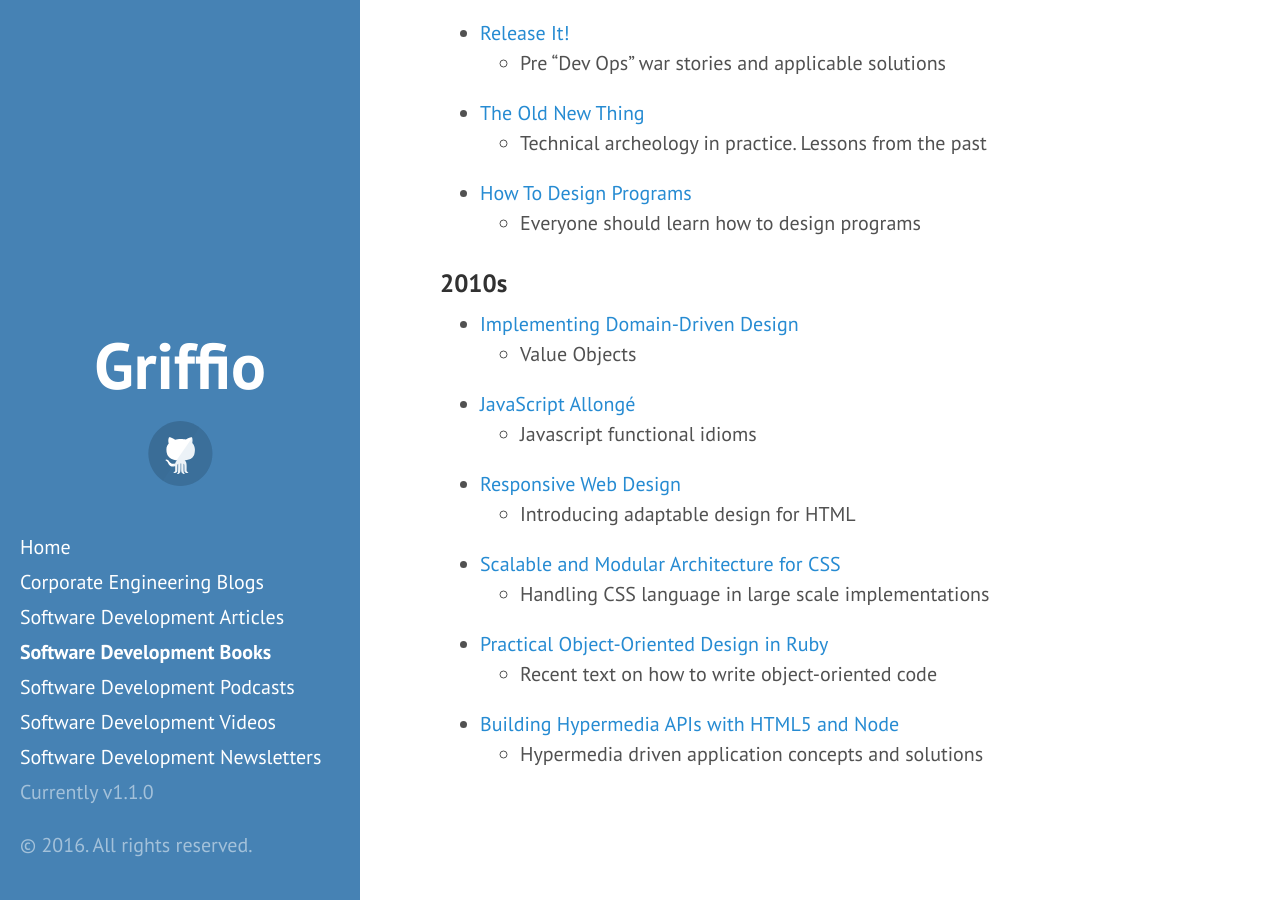
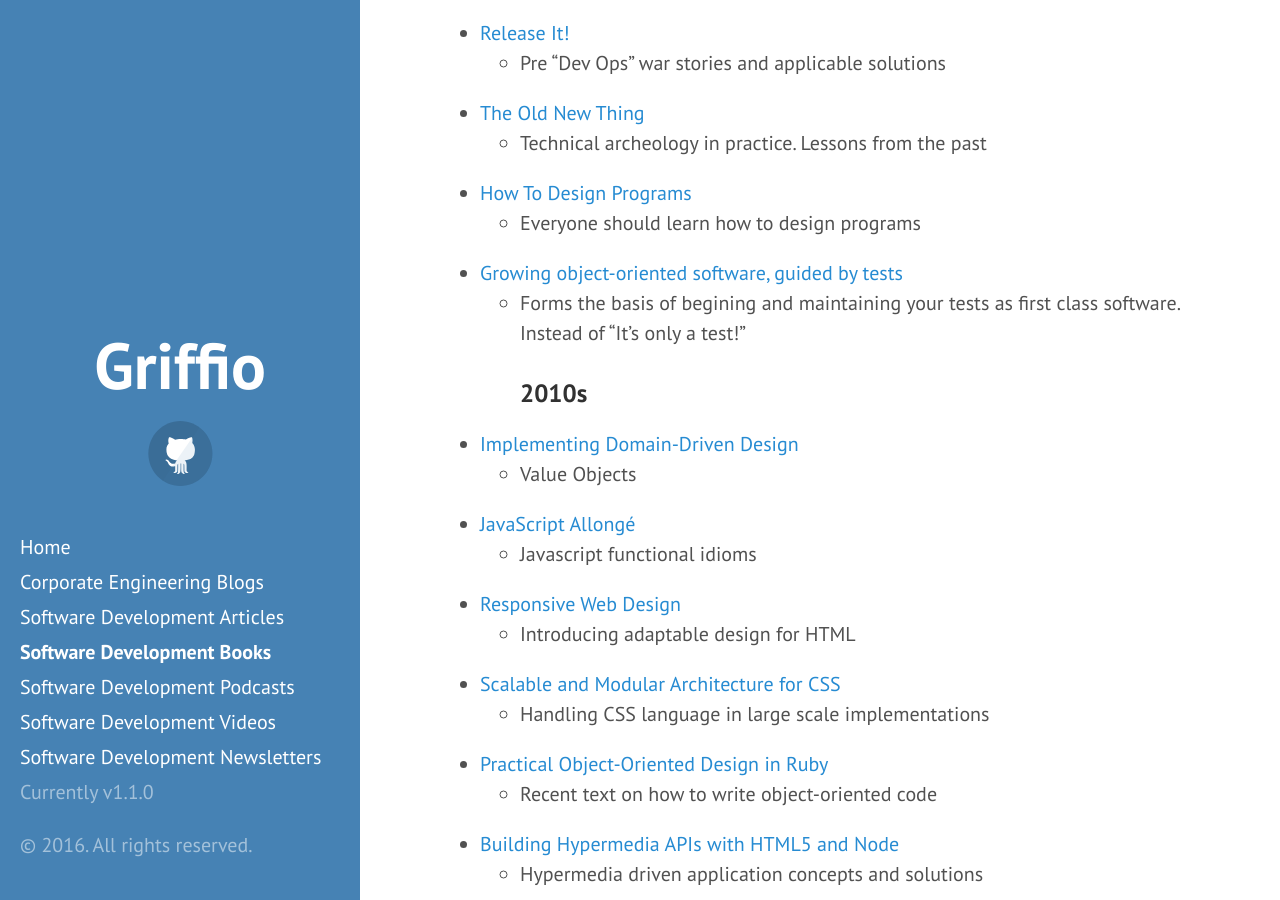
Before and after one commit to griffio/griffio.github.io, a Jekyll site: the page built from tech-books.md, in a window 1280 px wide and 900 px high, scrolled down 1501 px. Built offline with Jekyll 4.4.1, drawn with Linux system fonts in a browser that asks for light colours; some web fonts are replaced.

Commit message:
Update tech-books.md

```diff
--- a/tech-books.md
+++ b/tech-books.md
@@ -50,7 +50,8 @@
   - Technical archeology in practice. Lessons from the past
 - [How To Design Programs](http://htdp.org)
   - Everyone should learn how to design programs
-
+- [Growing object-oriented software, guided by tests](https://openlibrary.org/works/OL13856561W/Growing_object-oriented_software_guided_by_tests)
+  - Forms the basis of begining and maintaining your tests as first class software. Instead of "It's only a test!"
 ### 2010s
 
 - [Implementing Domain-Driven Design](http://www.goodreads.com/book/show/15756865-implementing-domain-driven-design)
```
